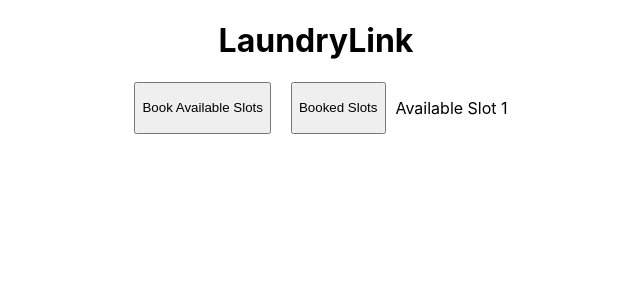
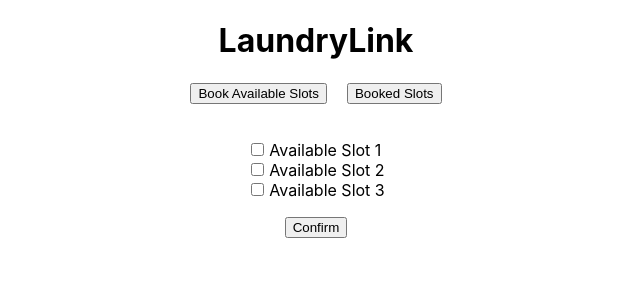
Before and after one commit to zbaigg/LaundryLink, a React (Create React App) app in the folder mylaundryapp/: page / in a window 1280 px wide. Both pictures are taken after a click on the button "Book Available Slots". Shown: the top 300 px of the page, without its empty margins (324-964 px from the left). Built offline with nearby package versions, Linux system fonts and the light colour scheme.

Commit message:
Adding available slots with checkbox functionality

```diff
--- a/mylaundryapp/src/App.css
+++ b/mylaundryapp/src/App.css
@@ -1,3 +1,14 @@
+
+.App-container {
+  display: flex;
+  flex-direction: column;
+  align-items: center;
+}
+
+.App-button-display {
+  margin-bottom: 20px;
+}
+
 .App {
   text-align: center;
 }
@@ -6,10 +17,26 @@
   height: 40vmin;
   pointer-events: none;
 }
-
+/*
 .App-button-display {
   display: flex;
   justify-content: center;
+} */
+
+/* Remove bullet points from the list */
+.no-bullets {
+  list-style: none;
+  padding: 0;
+}
+
+/* Add some space between checkbox and slot */
+label {
+  display: flex;
+  align-items: center;
+}
+
+input[type="checkbox"] {
+  margin-right: 5px;
 }
 
 .App-button-display button {
--- a/mylaundryapp/src/components/Slots.js
+++ b/mylaundryapp/src/components/Slots.js
@@ -1,29 +1,57 @@
 import React, { useState } from 'react';
 
 function Slots() {
-  const [output, setOutput] = useState('');
+    const availableSlots = ['Available Slot 1', 'Available Slot 2', 'Available Slot 3'];
+    const [checkedSlots, setCheckedSlots] = useState([]); //checkedSlots -> which slots have user checked, setCheckedSlots -> update checkedSlots value
+    const [displaySlots, setDisplaySlots] = useState(false); // State to control when to display slots
 
+    //function called when 'Book Available Slot' button is clicked
     function BookAvailableSlots() {
-    console.log('Button clicked');
-
-    function DisplayAvailableSlots() {
-      console.log('Displaying Available Slots');
-      const message = 'Available Slot 1';
-      setOutput(message);
+        console.log('Book Available Slots Button clicked');
+        setDisplaySlots(true); // Show the available slots when the button is clicked
     }
 
-    DisplayAvailableSlots();
+    //function called when 'Book Slots' button is clicked - still working on this function to move selected slots to appear when this button is clicked
+    function BookedSlots() {
+        console.log('Booked Slots Button clicked');
+        setDisplaySlots(false); // Do not show the available slots when this button is clicked
     }
 
-  function BookedSlots() {
-    console.log('Button clicked');
+    //when user checkmarks a slot
+    function checkboxHandling(slot) {
+        if (checkedSlots.includes(slot)) { //checks if the slot was already checked (meaning user just unchecked it)
+            setCheckedSlots(checkedSlots.filter((item) => item !== slot)); //now creating a new array for checkedSlots that includes all items except for the one just unchecked
+        } else {
+            setCheckedSlots([...checkedSlots, slot]); //adding the slot to the checkedSlots array
+        }
     }
 
     return (
+        <div className="App-container">
             <div className="App-button-display">
                 <button onClick={BookAvailableSlots}>Book Available Slots</button>
                 <button onClick={BookedSlots}>Booked Slots</button>
-      <p>{output}</p>
+            </div>
+             {displaySlots && ( // Render the slots (2nd operant) only if displaySlots is true
+                <div className="App-output">
+                    <ul className="no-bullets"> {/*Adding a class to remove bullet points from the output*/}
+                        {availableSlots.map((slot, index) => ( //mapping is iterating over the array items and then defining what happens to them, in this case making list items (li) for each item in the array
+                            <li key={index}> {/*making list item*/}
+                                <label> {/*to asscoaite text/label with the checkbox, the <label> element encloses the text that is associated with the input type (checkboxes)*/}
+                                    <input
+                                        type="checkbox" //type of input field
+                                        checked={checkedSlots.includes(slot)}
+                                        onChange={() => checkboxHandling(slot)} //event handler to call the checkboxHandling function when a user checks or unchecks a box
+                                    />
+                                    {slot}
+                                </label>
+                            </li>
+                        ))}
+                    </ul>
+                    <button>Confirm</button> {/*I want to print/display the checkmarked items/items in the checkedSlots state variable after the Booked Slots button is clicked*/}
+                </div>
+            )}
+
         </div>
     );
 }
```
Also changed, not shown: 1 other file (tests, documents, lock files or other folders). Lines whose indentation alone changed are shown as unchanged.
